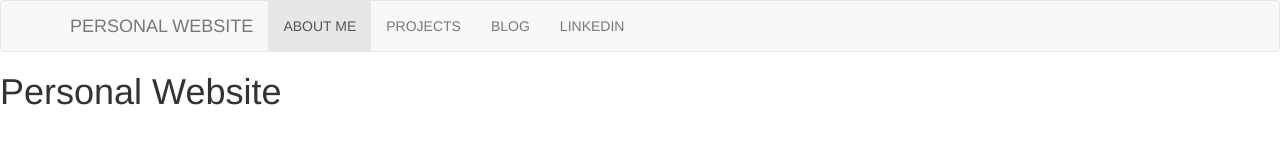
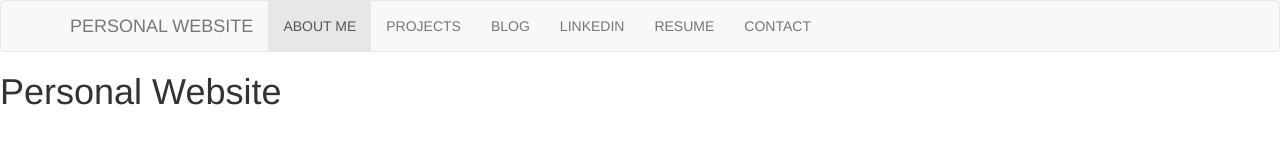
Before and after one commit to carolgreene/personal-website, a plain HTML site: page index.html in a window 1280 px wide. Drawn offline with Linux system fonts and the light colour scheme.

Commit message:
added resume & contact

```diff
--- a/index.html
+++ b/index.html
@@ -36,6 +36,8 @@
               <li><a href="#">PROJECTS</a></li>
               <li><a href="#">BLOG</a></li>
               <li><a href="#">LINKEDIN</a></li>
+              <li><a href="#">RESUME</a></li>
+              <li><a href="#">CONTACT</a></li>
             </ul>
 
         </nav>
```
